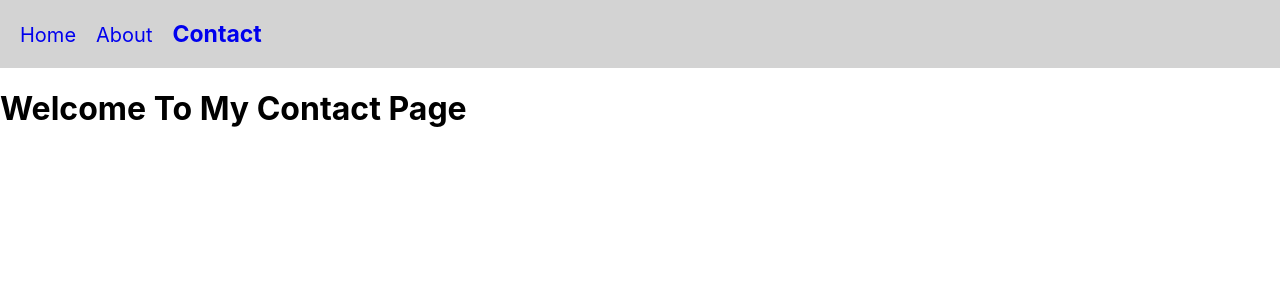
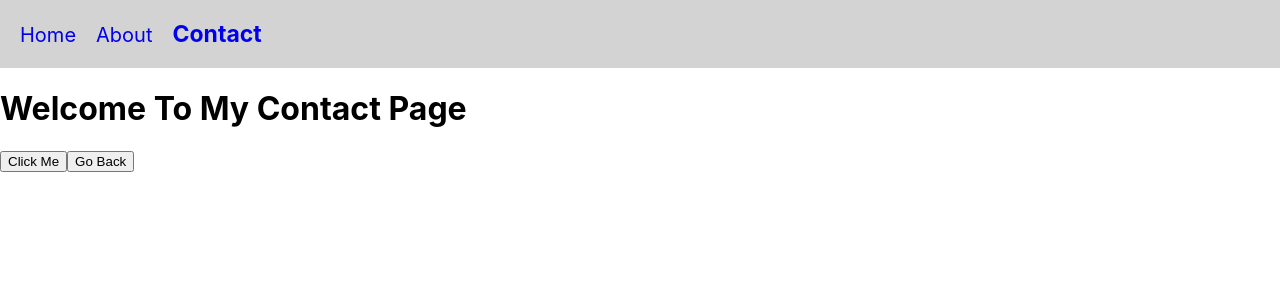
Before and after one commit to riazgul03/ReactJS, a React (Create React App) app in the folder react_router_demo/: page /Contact in a window 1280 px wide. Shown: the top 300 px of the page. Built offline with nearby package versions, Linux system fonts and the light colour scheme.

Commit message:
Navigating Programmatically In React

```diff
--- a/react_router_demo/src/App.js
+++ b/react_router_demo/src/App.js
@@ -1,19 +1,42 @@
 import logo from './logo.svg';
 import './App.css';
-import {Routes, Route} from 'react-router-dom'
+import { Routes, Route, useNavigate } from 'react-router-dom'
 import Home from './Components/Home';
 import About from './Components/About';
 import Contact from './Components/Contact';
 import Navbar from './Components/Navbar';
 function App() {
+  const navigate = useNavigate();
+  // const NavigateToAbout = () =>{
+  //   navigate('/about');
+  // }
+
+
+
+  const NavigateToWhere = () => {
+    let name = 'Kumar'
+    if (name == 'Adil') {
+      navigate('/about')
+    } else {
+      navigate('/contact')
+    }
+  }
   return (
     <>
-    <Navbar/>
-    <Routes>
-      <Route path='/' element={<Home/>}/>
-      <Route path='/About' element={<About/>}/>
-      <Route path='/Contact' element={<Contact/>}/>
-    </Routes>
+      <Navbar />
+      <Routes>
+        <Route path='/' element={<Home />} />
+        <Route path='/About' element={<About />} />
+        <Route path='/Contact' element={<Contact />} />
+      </Routes>
+      {/* <button onClick={() => navigate('/about')}>About</button>
+      <button onClick={() => NavigateToAbout()}>About</button>
+      <button onClick={() => navigate('/contact')}>Contact</button>
+      <button onClick={() => NavigateTo('/about')}>About</button>
+      <button onClick={() => NavigateTo('/contact')}>Contact</button> */}
+      <button onClick={() => NavigateToWhere()}>Click Me</button>
+      <button onClick={() => navigate(-1)}>Go Back</button>
+
     </>
   );
 }
--- a/react_router_demo/src/Components/Contact.js
+++ b/react_router_demo/src/Components/Contact.js
@@ -1,9 +1,12 @@
 import React from 'react'
+import { useNavigate } from 'react-router-dom'
 
 function Contact() {
+  const navigate = useNavigate();
   return (
     <div>
-        <h1>Welcome To My  Contact Page</h1>
+      <h1>Welcome To My  Contact Page</h1>
+      {/* <button onClick={() => navigate(-1)}>Go Back</button> */}
     </div>
   )
 }
```
